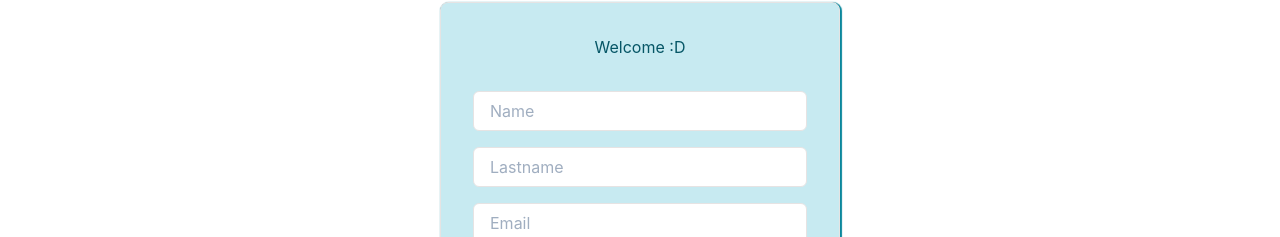
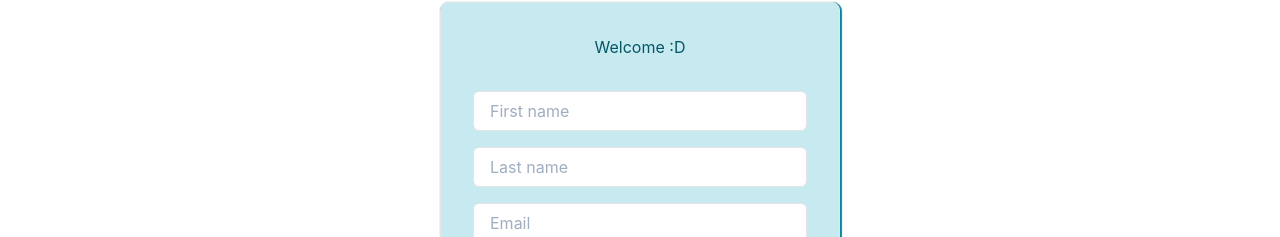
Before and after one commit to coderhood-dev/equipo-4, a React (Create React App) app: page /signup in a window 1280 px wide. Shown: the part 185-422 px from the top of the page. Built offline with nearby package versions, Linux system fonts and the light colour scheme.

Commit message:
added layout

```diff
--- a/src/components/SignUp.jsx
+++ b/src/components/SignUp.jsx
@@ -56,8 +56,8 @@ function SignUp () {
         >
         <Text mb="2rem" color="#065666" >Welcome :D</Text>
         {/* <Heading mb="2rem" mt="2rem">SignIn</Heading> */}
-        <Input mb="1rem" placeholder="Name" onChange={handlePasswordChange} bg="white" />
-        <Input mb="1rem" placeholder="Lastname" onChange={handlePasswordChange} bg="white" />
+        <Input mb="1rem" placeholder="First name" onChange={handlePasswordChange} bg="white" />
+        <Input mb="1rem" placeholder="Last name" onChange={handlePasswordChange} bg="white" />
         <Input mb="1rem" placeholder="Email" onChange={handleEmailChange} bg="white"/>
         <Input mb="1rem" placeholder="Password" onChange={handlePasswordChange} bg="white" />
         <Button bg="#065666" mt="20px" color="white" _hover={{bg:"#0987A0"}} type="submit"
```
Also changed, not shown: 1 other file (tests, documents, lock files or other folders).
